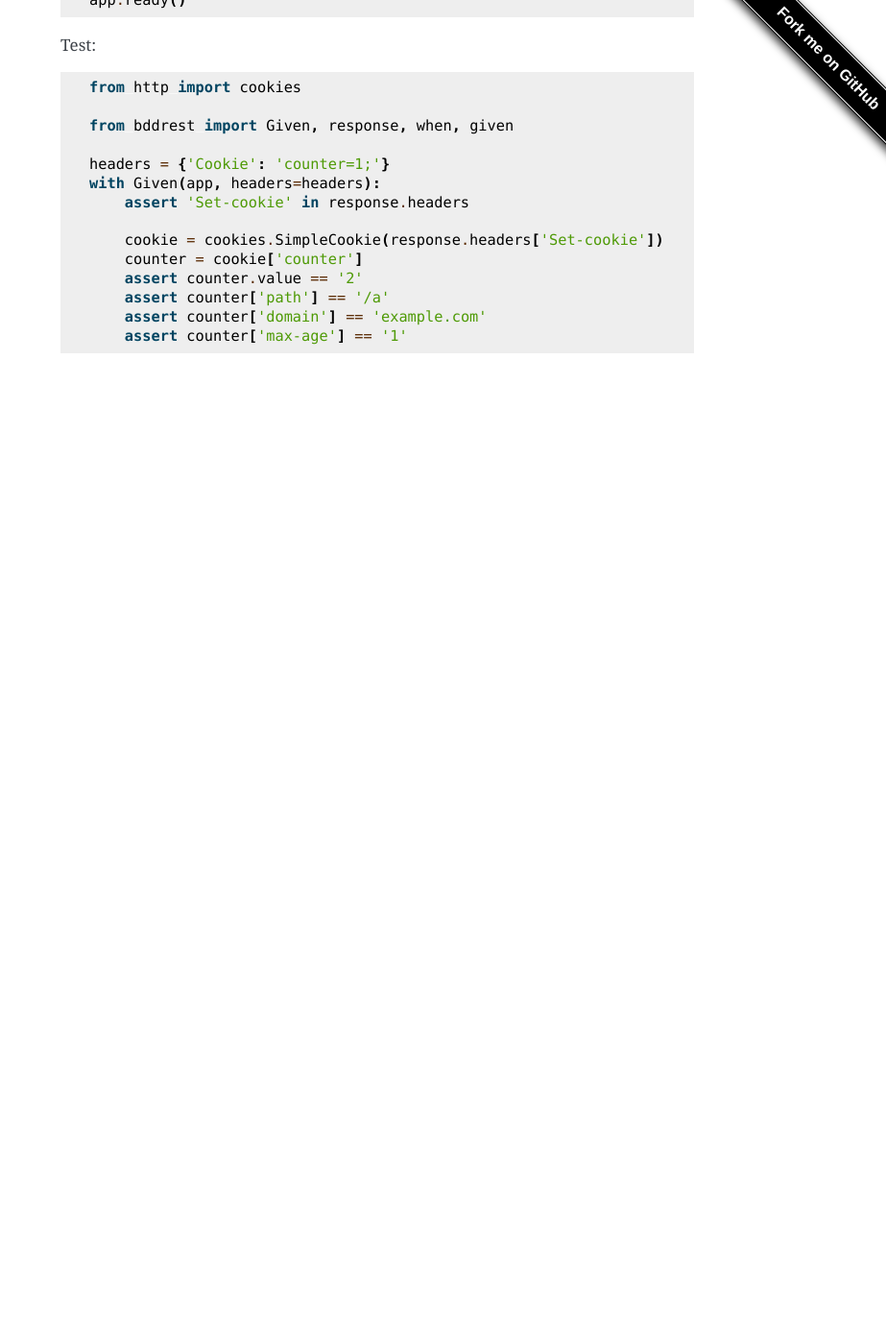
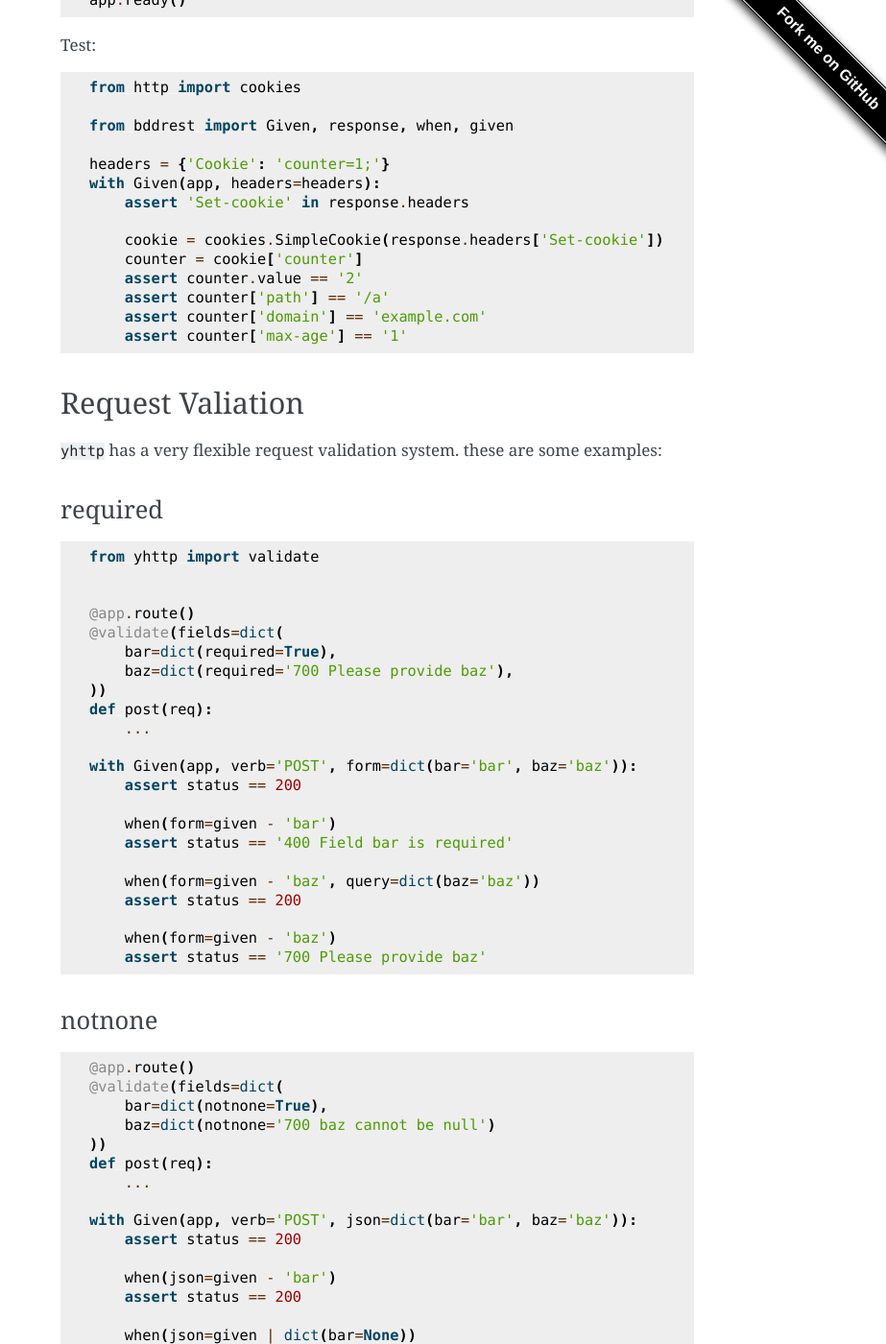
Before and after one commit to yhttp/yhttp, a Sphinx documentation site: the page built from sphinx/cookbook.rst, in a window 1280 px wide and 1400 px high, scrolled down 3971 px. Shown: the whole window at 96% size, without its empty margins (357-1280 px from the left). Built offline with Sphinx 7.4.7, drawn with Linux system fonts in a browser that asks for light colours; before the commit the page ends 4356 px from its top, so only the background shows below that; some of the changed text lies outside the part shown.

Commit message:
Cookbook: Validation section

```diff
--- a/sphinx/cookbook.rst
+++ b/sphinx/cookbook.rst
@@ -222,8 +222,6 @@
    :meth:`.Application.staticdirectory`'s ``pattern`` parameter.
 
 
-
-
 HTTP Cookie
 -----------
 
@@ -266,6 +264,162 @@
        assert counter['domain'] == 'example.com'
        assert counter['max-age'] == '1'
 
-..
-   static
-   validation
+
+Request Valiation
+-----------------
+
+``yhttp`` has a very flexible request validation system. these are some
+examples:
+
+
+required
+^^^^^^^^
+
+.. testsetup:: cookbook/validation/required
+
+   from yhttp import Application
+   from bddrest import Given, when, status, given
+   app = Application()
+
+.. testcode:: cookbook/validation/required
+
+   from yhttp import validate
+
+
+   @app.route()
+   @validate(fields=dict(
+       bar=dict(required=True),
+       baz=dict(required='700 Please provide baz'),
+   ))
+   def post(req):
+       ...
+
+   with Given(app, verb='POST', form=dict(bar='bar', baz='baz')):
+       assert status == 200
+
+       when(form=given - 'bar')
+       assert status == '400 Field bar is required'
+
+       when(form=given - 'baz', query=dict(baz='baz'))
+       assert status == 200
+
+       when(form=given - 'baz')
+       assert status == '700 Please provide baz'
+
+notnone
+^^^^^^^
+
+.. testsetup:: cookbook/validation/notnone
+
+   from yhttp import Application, validate
+   from bddrest import Given, when, status, given
+   app = Application()
+
+.. testcode:: cookbook/validation/notnone
+
+   @app.route()
+   @validate(fields=dict(
+       bar=dict(notnone=True),
+       baz=dict(notnone='700 baz cannot be null')
+   ))
+   def post(req):
+       ...
+
+   with Given(app, verb='POST', json=dict(bar='bar', baz='baz')):
+       assert status == 200
+
+       when(json=given - 'bar')
+       assert status == 200
+
+       when(json=given | dict(bar=None))
+       assert status == '400 Field bar cannot be null'
+
+       when(json=given - 'baz')
+       assert status == 200
+
+       when(json=given | dict(baz=None))
+       assert status == '700 baz cannot be null'
+
+nobody
+^^^^^^
+
+Use ``nobody`` validator when you need to prevent users to post any HTTP body
+to the server.
+
+.. testsetup:: cookbook/validation/nobody
+
+   from yhttp import Application, validate
+   from bddrest import Given, when, status, given
+   app = Application()
+
+.. testcode:: cookbook/validation/nobody
+
+   @app.route()
+   @validate(nobody=True)
+   def foo(req):
+       assert req.form == {}
+
+   with Given(app, verb='FOO'):
+       assert status == 200
+
+       when(form=dict(bar='baz'))
+       assert status == '400 Body Not Allowed'
+
+
+readonly
+^^^^^^^^
+
+``readonly`` means the field should not exists on the request form.
+
+.. testsetup:: cookbook/validation/readonly
+
+   from yhttp import Application, validate
+   from bddrest import Given, when, status, given
+   app = Application()
+
+.. testcode:: cookbook/validation/readonly
+
+   @app.route()
+   @validate(fields=dict(
+       bar=dict(readonly=True),
+   ))
+   def post(req):
+       pass
+
+   with Given(app, verb='POST'):
+       assert status == 200
+
+       when(form=dict(bar='bar'))
+       assert status == '400 Field bar is readonly'
+
+
+type
+^^^^
+
+Type validator gets a callable as the ``type`` and tries to cast the field's
+value by ``form[field] = type(form[field])``.
+
+.. testsetup:: cookbook/validation/type
+
+   from yhttp import Application, validate
+   from bddrest import Given, when, status, given
+   app = Application()
+
+.. testcode:: cookbook/validation/type
+
+   @app.route()
+   @validate(fields=dict(
+       bar=dict(type_=int),
+   ))
+   def post(req):
+       pass
+
+   with Given(app, verb='POST'):
+       assert status == 200
+
+       when(json=dict(bar='bar'))
+       assert status == '400 Invalid type: bar'
+
+
+minimum
+^^^^^^^
--- a/sphinx/tutorials/index.rst
+++ b/sphinx/tutorials/index.rst
@@ -7,3 +7,4 @@
 
 ..
    extension
+   complete project example
```
